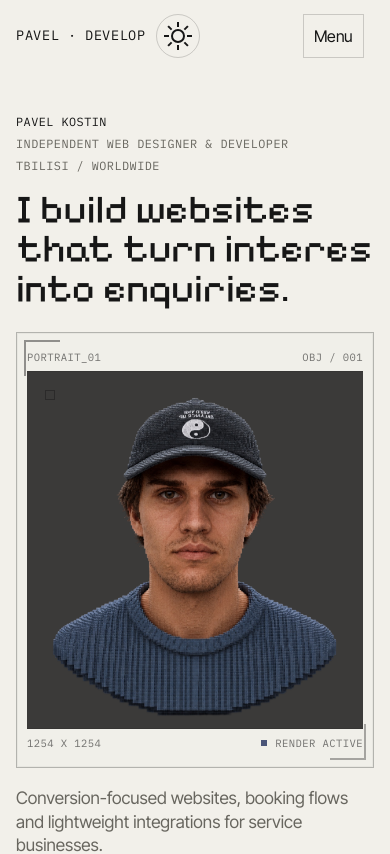
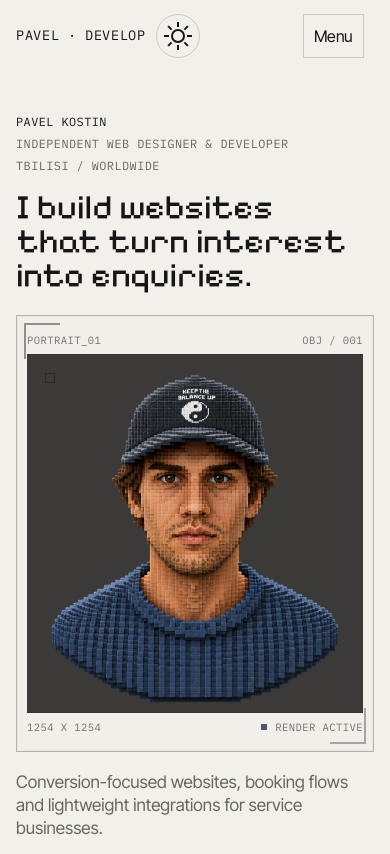
Before and after one commit to same3e/pavel-portfolio, a Next.js app: page / in a window 390 px wide. Shown: the top 854 px of the page. Built offline with nearby package versions, Linux system fonts and the light colour scheme.

Commit message:
change hero img

```diff
--- a/src/app/globals.css
+++ b/src/app/globals.css
@@ -370,7 +370,7 @@ p {
   max-width: min(980px, 100%);
   position: relative;
   z-index: 2;
-  font-size: clamp(4.1rem, 6.25vw, 8rem);
+  font-size: clamp(3.7rem, 5.15vw, 6.85rem);
   line-height: 0.94;
 }
 
@@ -383,7 +383,7 @@ p {
   z-index: 1;
   grid-column: 8 / 13;
   grid-row: 2 / 5;
-  align-self: center;
+  align-self: start;
   justify-self: center;
   display: grid;
   grid-template-rows: auto minmax(0, 1fr) auto;
@@ -526,6 +526,11 @@ p {
   display: flex;
   flex-wrap: wrap;
   gap: 12px;
+}
+
+.hero-cta {
+  min-height: auto;
+  padding: 0 0 7px;
 }
 
 /* selected work */
@@ -1227,7 +1232,7 @@ h2 {
 
   .home-hero .masked-title {
     grid-column: 1 / 8;
-    font-size: clamp(3.75rem, 7vw, 5.65rem);
+    font-size: clamp(3.2rem, 5.4vw, 4.6rem);
   }
 
   .hero-portrait-frame {
@@ -1372,7 +1377,7 @@ h2 {
   }
 
   .home-hero .masked-title {
-    font-size: clamp(2.1rem, 10.2vw, 3.95rem);
+    font-size: clamp(1.95rem, 8.8vw, 3.4rem);
     line-height: 0.94;
   }
 
```
Also changed, not shown: public/hero.png.
